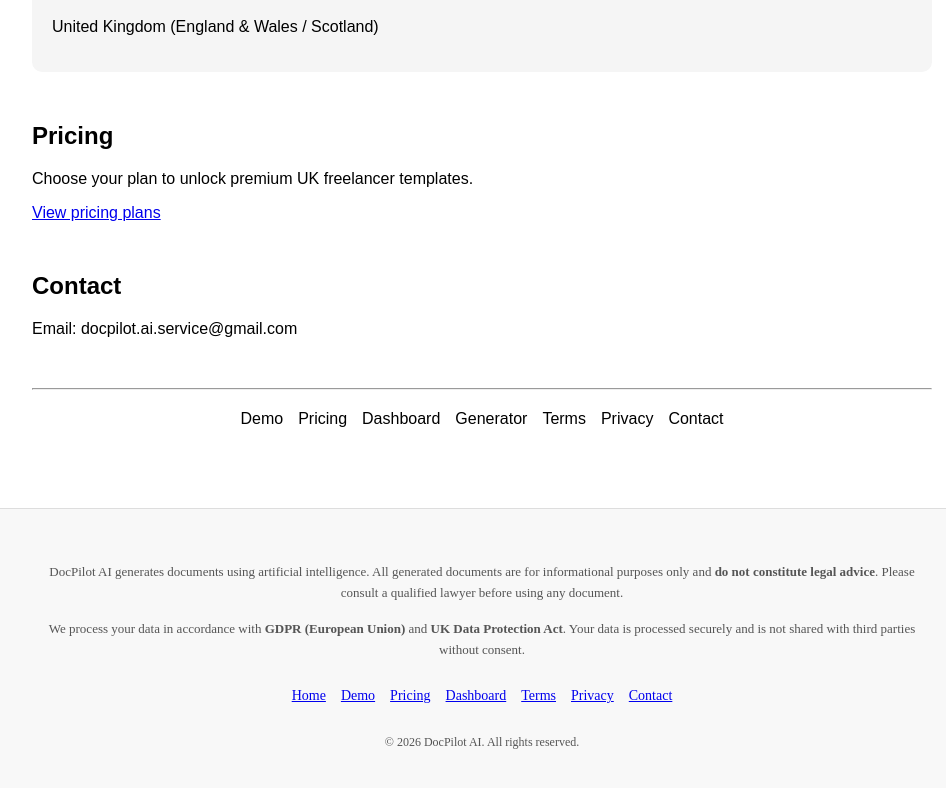
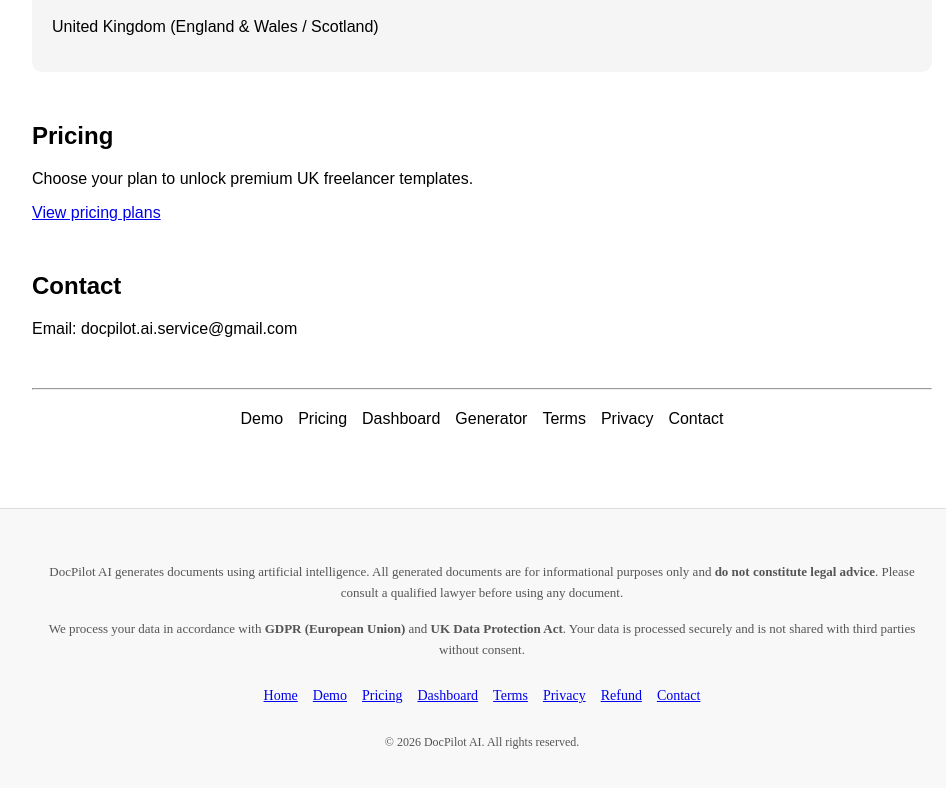
Before and after one commit to docpilot570/docpilot-ai, a Next.js app: page / in a window 1280 px wide. Shown: the part 597-1385 px from the top of the page, without its empty margins (158-1104 px from the left). Built offline with nearby package versions, Linux system fonts and the light colour scheme.

Commit message:
Update Footer.js

```diff
--- a/components/Footer.js
+++ b/components/Footer.js
@@ -33,6 +33,7 @@ export default function Footer() {
           <a href="/dashboard" style={{marginRight: 15}}>Dashboard</a>
           <a href="/terms" style={{marginRight: 15}}>Terms</a>
           <a href="/privacy" style={{marginRight: 15}}>Privacy</a>
+          <a href="/refund" style={{marginRight: 15}}>Refund</a>
           <a href="/contact">Contact</a>
         </div>
 
```
